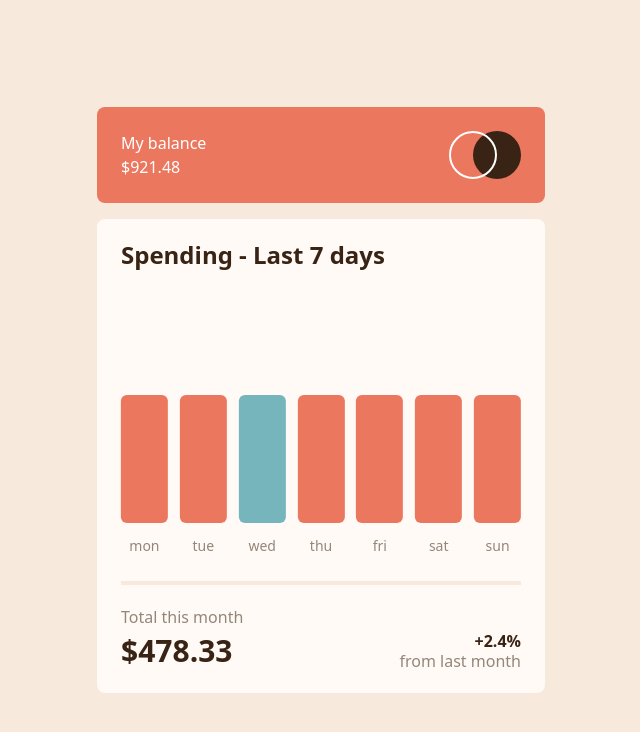
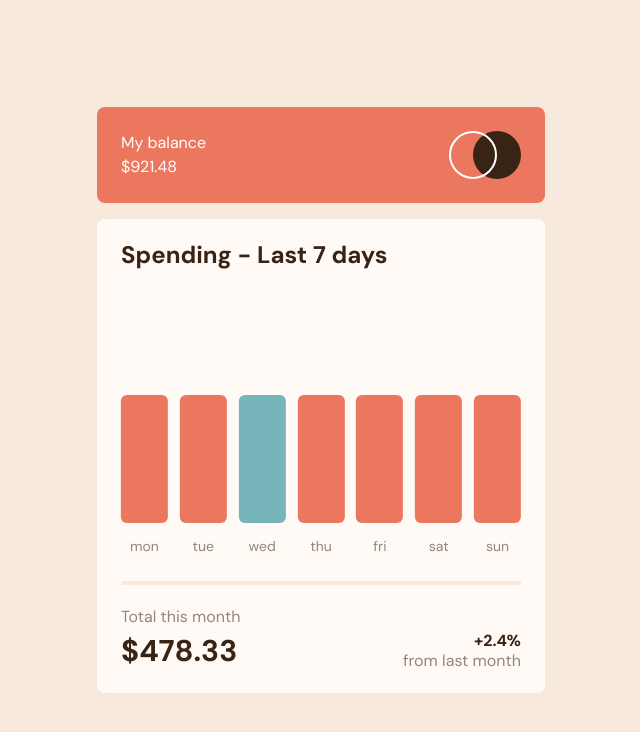
Before and after one commit to Maikolrm/react-expenses-chart, a React (Vite) app: page / in a window 1280 px wide. Shown: the top 732 px of the page, without its empty margins (319-959 px from the left). Built offline with nearby package versions, Linux system fonts and the light colour scheme.

Commit message:
Project - App - setting default content font

```diff
--- a/src/App.jsx
+++ b/src/App.jsx
@@ -26,7 +26,7 @@ function App() {
   }, [])
 
   return (
-    <main className="m-auto w-full max-w-md">
+    <main className="m-auto w-full max-w-md font-dm-sans">
       <div className="p-6 rounded-lg bg-soft-red text-red-400 flex items-center text-white">
         <div className="flex-1">
           <h2>My balance</h2>
```
